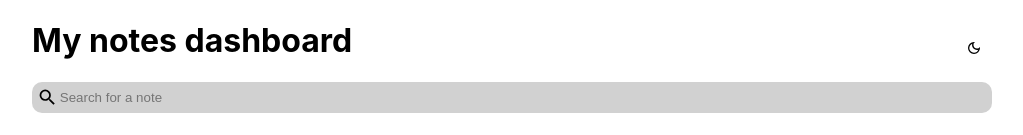
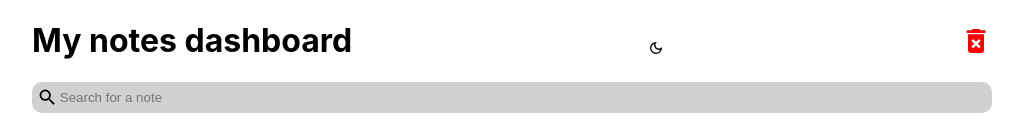
Before and after one commit to micadecolonia/coding-challenge, a React (Create React App) app: page / in a window 1280 px wide. Shown: the top 135 px of the page, without its empty margins (128-1151 px from the left). Built offline with nearby package versions, Linux system fonts and the light colour scheme.

Commit message:
Added trash can icon to header

```diff
--- a/src/components/Header.js
+++ b/src/components/Header.js
@@ -1,12 +1,16 @@
 import PropTypes from 'prop-types';
 import React from 'react';
-import { MdOutlineDarkMode } from 'react-icons/md';
+import { MdOutlineDarkMode, MdDeleteForever } from 'react-icons/md';
+import { useHistory } from 'react-router-dom';
 
 function Header({ handleToggleDarkMode }) {
+  const history = useHistory();
+
   return (
     <div className="header">
       <h1>My notes dashboard</h1>
       <MdOutlineDarkMode onClick={() => handleToggleDarkMode((previousDarkMode) => !previousDarkMode)} className="save" />
+      <MdDeleteForever onClick={() => history.push('/trash')} className="delete-icon" size="2em" color="red" />
     </div>
   );
 }
```
